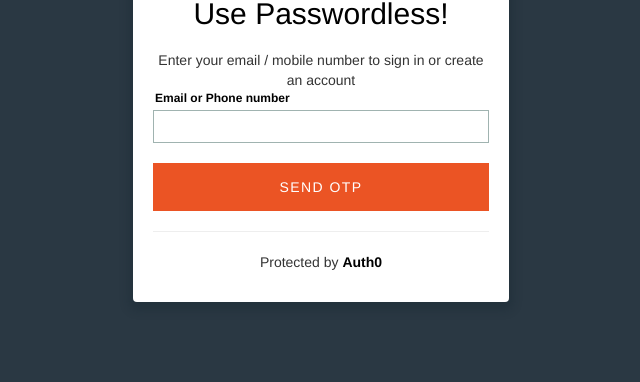
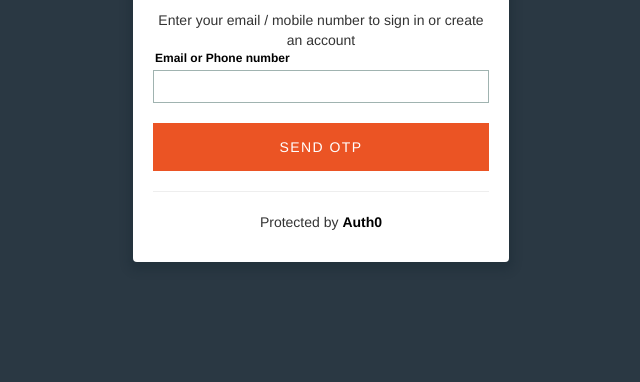
Before and after one commit to vikasjayaram/auth0-samples, a plain HTML site: page auth0-custom-ui/index.html in a window 1280 px wide. Shown: the part 720-1102 px from the top of the page, without its empty margins (319-959 px from the left). After the commit the page ends 1022 px from the top, so only its background shows below. Drawn offline with nearby package versions, Linux system fonts and the light colour scheme; a script that the page names is missing.

Commit message:
fix top margin padding

```diff
--- a/auth0-custom-ui/css/style.css
+++ b/auth0-custom-ui/css/style.css
@@ -25,7 +25,7 @@ a:hover {
   background: #ffffff;
   padding: 20px;
   width: 376px;
-  margin: 80px auto;
+  margin: 40px auto;
   border-radius: 4px;
   box-shadow: 0 4px 10px 4px rgba(19, 35, 47, 0.3);
   height: 100%;
```
